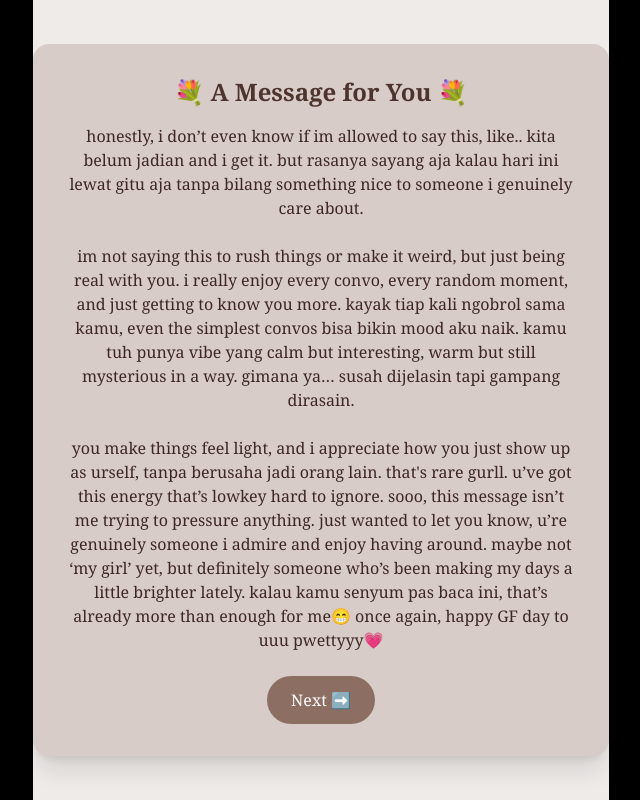
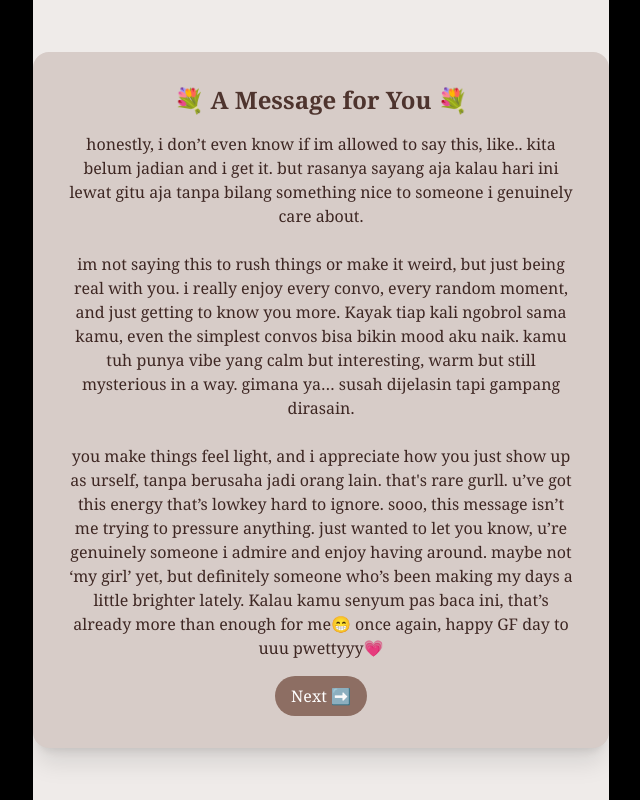
Before and after one commit to seulgeh/gfday-flower-gift, a React (Vite) app in the folder gfday-flower-gift/: page / in a window 1280 px wide. Both pictures are taken after a click on the button "tap to open your message, pretty 🌹". Shown: the whole page, without its empty margins (319-959 px from the left). Built offline with nearby package versions, Linux system fonts and the light colour scheme.

Commit message:
Update App.jsx

```diff
--- a/gfday-flower-gift/src/App.jsx
+++ b/gfday-flower-gift/src/App.jsx
@@ -70,7 +70,8 @@ export default function App() {
           initial={{ opacity: 0, y: 100 }}
           animate={{ opacity: 1, y: 0 }}
           transition={{ duration: 1 }}
-          className="bg-[#d7ccc8] p-4 sm:p-8 py-8 rounded-2xl shadow-xl w-full max-w-xl text-center"
+          // KOREKSI: Padding dan ukuran font diatur ulang agar lebih responsif
+          className="bg-[#d7ccc8] p-4 sm:p-8 py-4 sm:py-8 rounded-2xl shadow-xl w-full max-w-xl text-center"
         >
           <motion.h2
             whileHover={{ scale: 1.05, color: '#f06292' }}
@@ -83,7 +84,7 @@ export default function App() {
             variants={containerVariants}
             initial="hidden"
             animate="visible"
-            // KOREKSI: Gunakan ukuran font yang lebih kecil dan responsif
+            // KOREKSI: Gunakan font terkecil di layar HP
             className="text-[#3e2723] text-xs sm:text-sm md:text-base leading-relaxed"
           >
             <motion.p whileHover={{ scale: 1.02 }} variants={textVariants}>
@@ -93,7 +94,7 @@ export default function App() {
             <motion.p whileHover={{ scale: 1.02 }} variants={textVariants}>
               im not saying this to rush things or make it weird, but just being real with you.
               i really enjoy every convo, every random moment, and just getting to know you more.
-              kayak tiap kali ngobrol sama kamu, even the simplest convos bisa bikin mood aku naik.
+              Kayak tiap kali ngobrol sama kamu, even the simplest convos bisa bikin mood aku naik.
               kamu tuh punya vibe yang calm but interesting, warm but still mysterious in a way.
               gimana ya… susah dijelasin tapi gampang dirasain.<br /><br />
             </motion.p>
@@ -103,7 +104,7 @@ export default function App() {
               u’ve got this energy that’s lowkey hard to ignore. sooo, this message isn’t me trying to pressure anything.
               just wanted to let you know, u’re genuinely someone i admire and enjoy having around.
               maybe not ‘my girl’ yet, but definitely someone who’s been making my days a little brighter lately.
-              kalau kamu senyum pas baca ini, that’s already more than enough for me😁
+              Kalau kamu senyum pas baca ini, that’s already more than enough for me😁
               once again, happy GF day to uuu pwettyyy💗
             </motion.p>
           </motion.div>
@@ -111,7 +112,7 @@ export default function App() {
             onClick={() => setPage(3)}
             whileHover={{ scale: 1.05 }}
             whileTap={{ scale: 0.95 }}
-            className="mt-6 bg-[#8d6e63] text-white px-6 py-3 rounded-full"
+            className="mt-4 bg-[#8d6e63] text-white px-4 py-2 rounded-full"
           >
             Next ➡️
           </motion.button>
```
